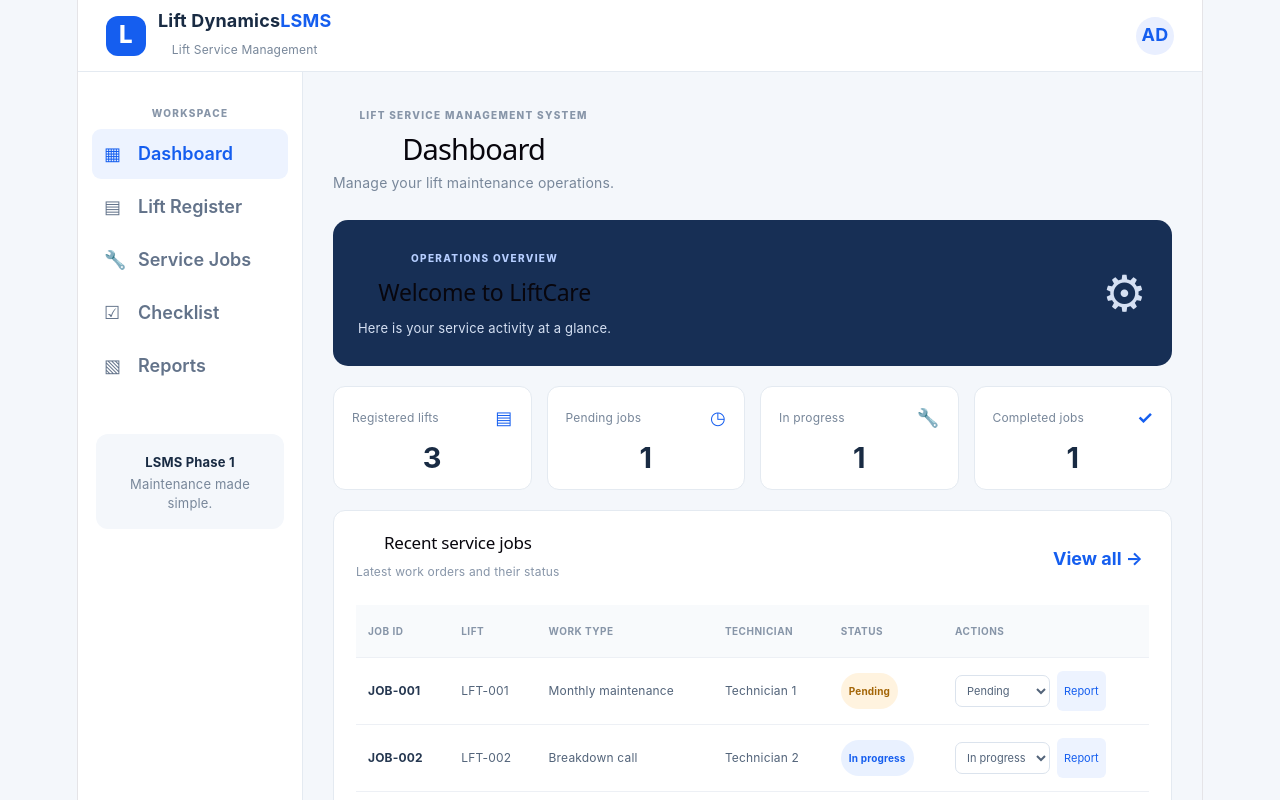
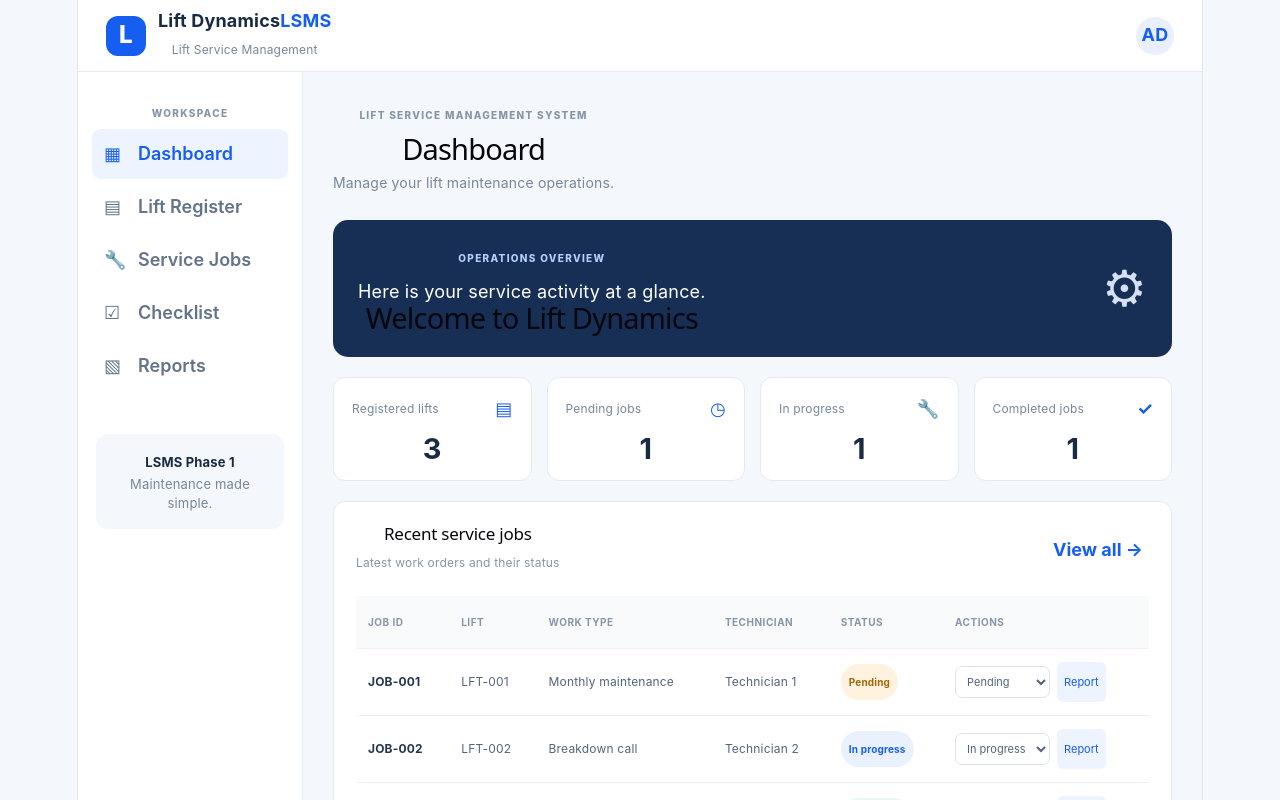
Before and after one commit to Janarthanan92/Lift-service-management, a React (Vite) app in the folder lsms-app/: page / in a window 1280 px wide. Shown: the top 800 px of the page. Built offline with nearby package versions, Linux system fonts and the light colour scheme.

Commit message:
Update App.jsx

```diff
--- a/lsms-app/src/App.jsx
+++ b/lsms-app/src/App.jsx
@@ -122,8 +122,8 @@ const initialLifts = [
 
                                                                                                                                                                                                                                                                                                                                                                                                                                                                                                                                                                                                                                               {page === "Dashboard" && <>
                                                                                                                                                                                                                                                                                                                                                                                                                                                                                                                                                                                                                                                           <div className="welcome">
-                                                                                                                                                                                                                                                                                                                                                                                                                                                                                                                                                                                                                                                                        <div><p className="welcome-tag">OPERATIONS OVERVIEW</p><h2>Welcome to LiftCare</h2>
-                                                                                                                                                                                                                                                                                                                                                                                                                                                                                                                                                                                                                                                                                        <p>Here is your service activity at a glance.</p></div>
+                                                                                                                                                                                                                                                                                                                                                                                                                                                                                                                                                                                                                                                                        <div><p className="welcome-tag">OPERATIONS OVERVIEW</p><h2></h2>
+                                                                                                                                                                                                                                                                                                                                                                                                                                                                                                                                                                                                                                                                                        <p>Here is your service activity at a glance.</p><h1>Welcome to Lift Dynamics</h1></div>
                                                                                                                                                                                                                                                                                                                                                                                                                                                                                                                                                                                                                                                                                                       <div className="welcome-icon">⚙</div>
                                                                                                                                                                                                                                                                                                                                                                                                                                                                                                                                                                                                                                                                                                                   </div>
                                                                                                                                                                                                                                                                                                                                                                                                                                                                                                                                                                                                                                                                                                                               <div className="stats">
```
